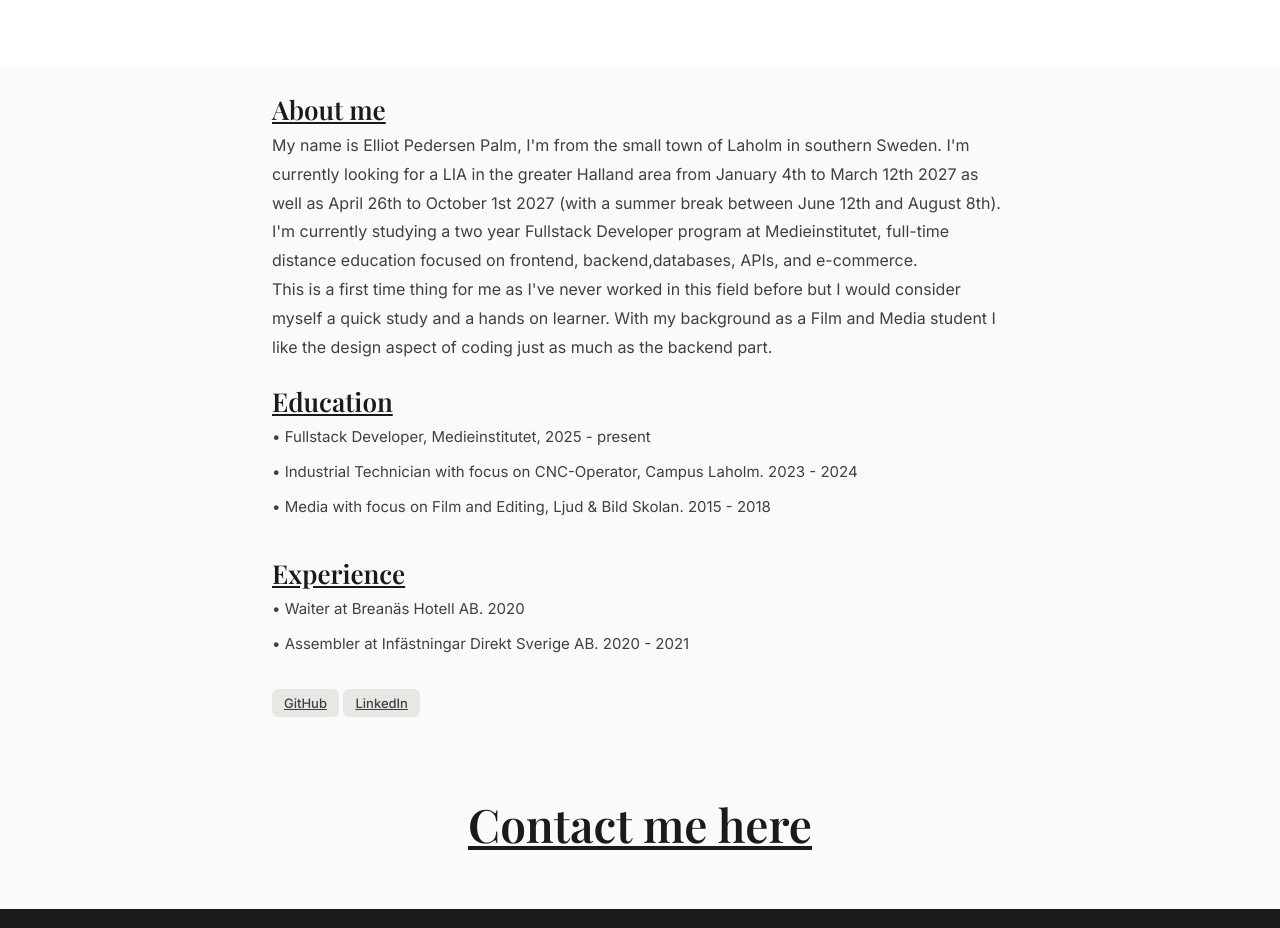
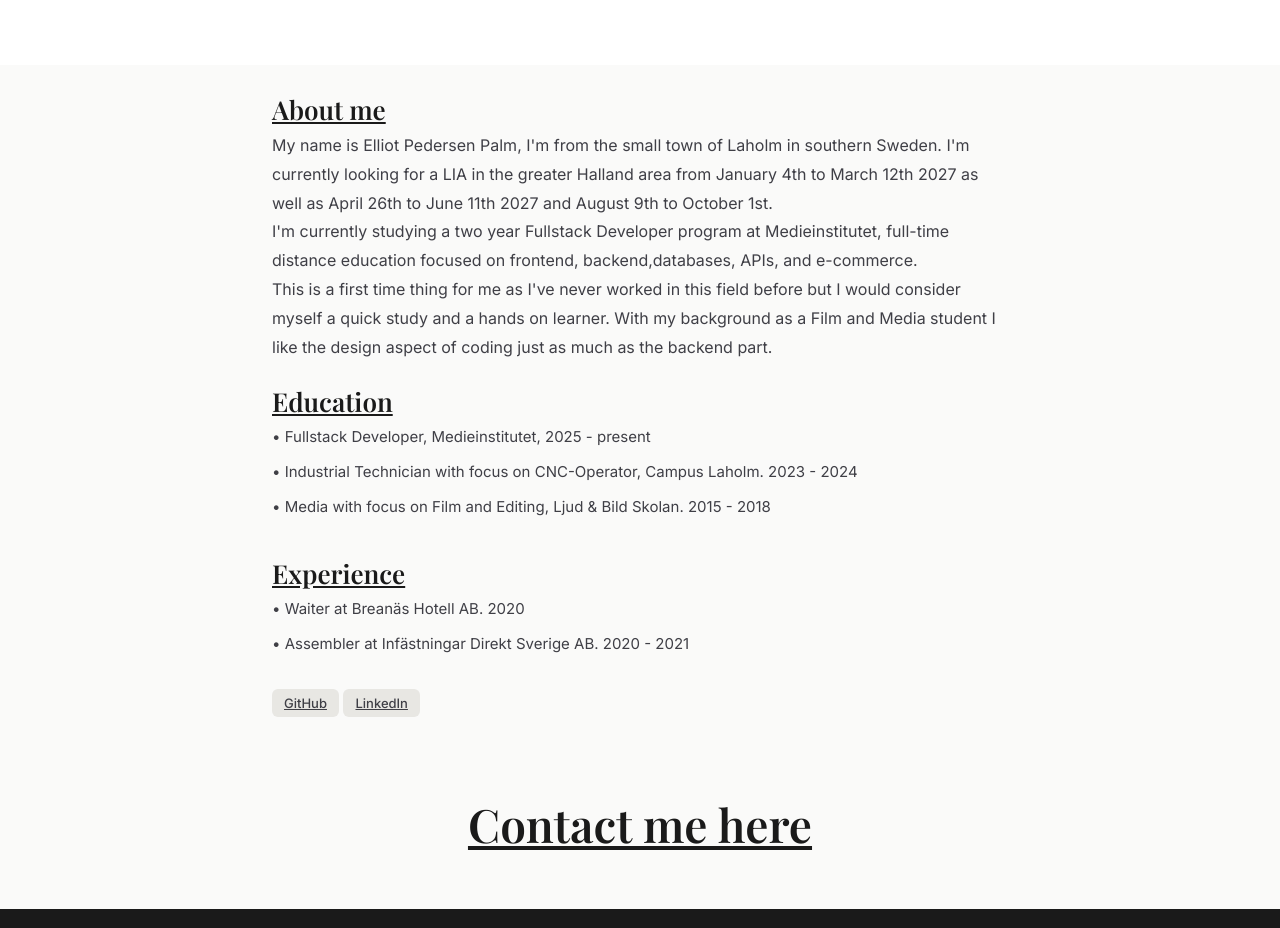
Before and after one commit to ElliotPa1m/Portfolio, a plain HTML site: page index.html in a window 1280 px wide. Shown: the part 2700-3628 px from the top of the page. Drawn offline with nearby package versions, Linux system fonts and the light colour scheme.

Commit message:
fixed the dates for the LIA

```diff
--- a/index.html
+++ b/index.html
@@ -215,8 +215,7 @@
     <section class="about-section" id="about">
         <div>
             <h2>About me</h2>
-            <p>My name is Elliot Pedersen Palm, I'm from the small town of Laholm in southern Sweden. I'm currently looking for a LIA in the greater Halland area from January 4th to March 12th 2027 as well as April 26th to October 1st 2027
-                (with a summer break between June 12th and August 8th). <br>
+            <p>My name is Elliot Pedersen Palm, I'm from the small town of Laholm in southern Sweden. I'm currently looking for a LIA in the greater Halland area from January 4th to March 12th 2027 as well as April 26th to June 11th 2027 and August 9th to October 1st. <br>
                 I'm currently studying a two year Fullstack Developer program at Medieinstitutet, full-time distance education focused on frontend, backend,databases, APIs, and e-commerce. <br>
                 This is a first time thing for me as I've never worked in this field before but I would consider myself a quick study and a hands on learner.
                 With my background as a Film and Media student I like the design aspect of coding just as much as the backend part.
```
